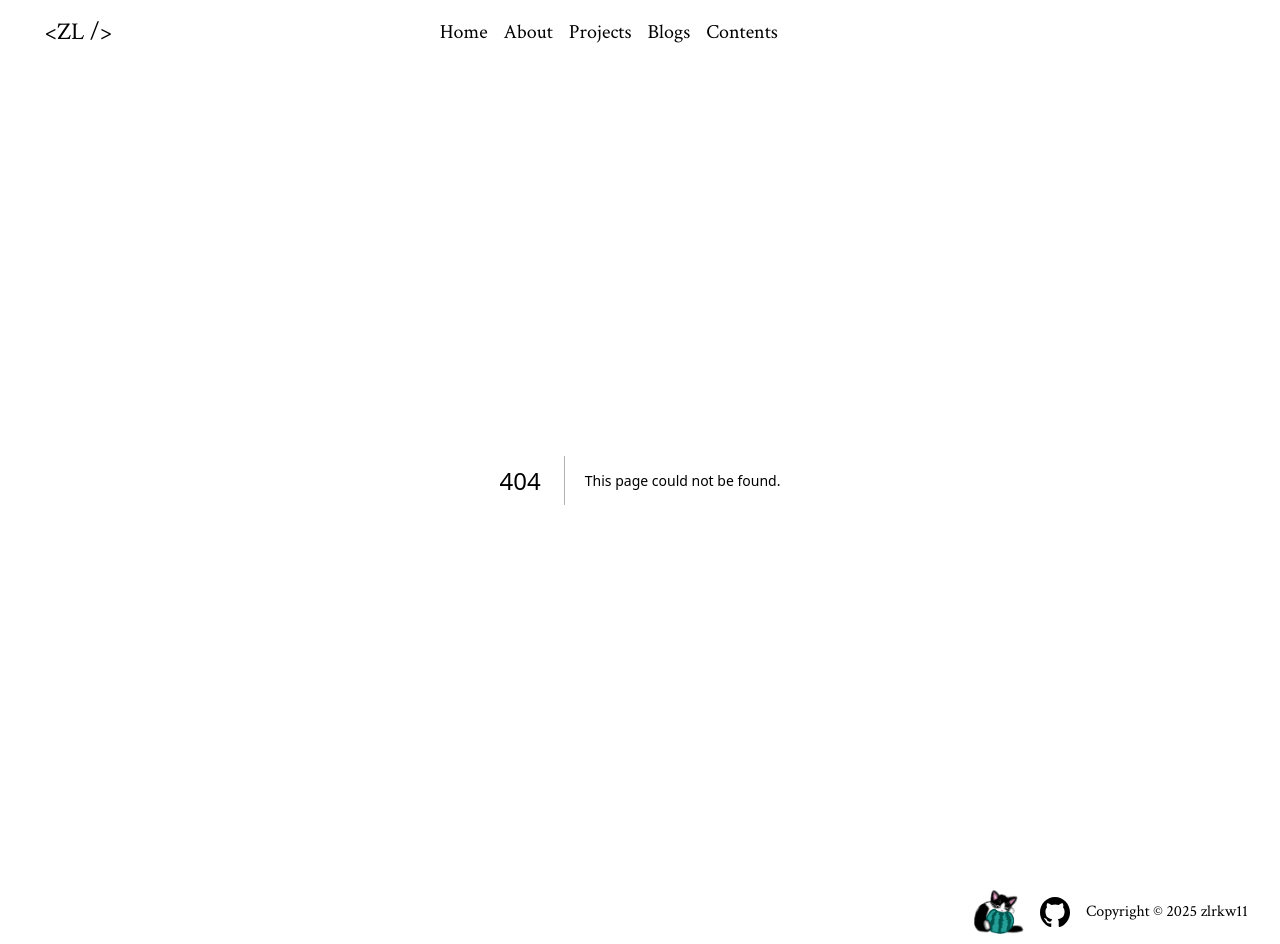
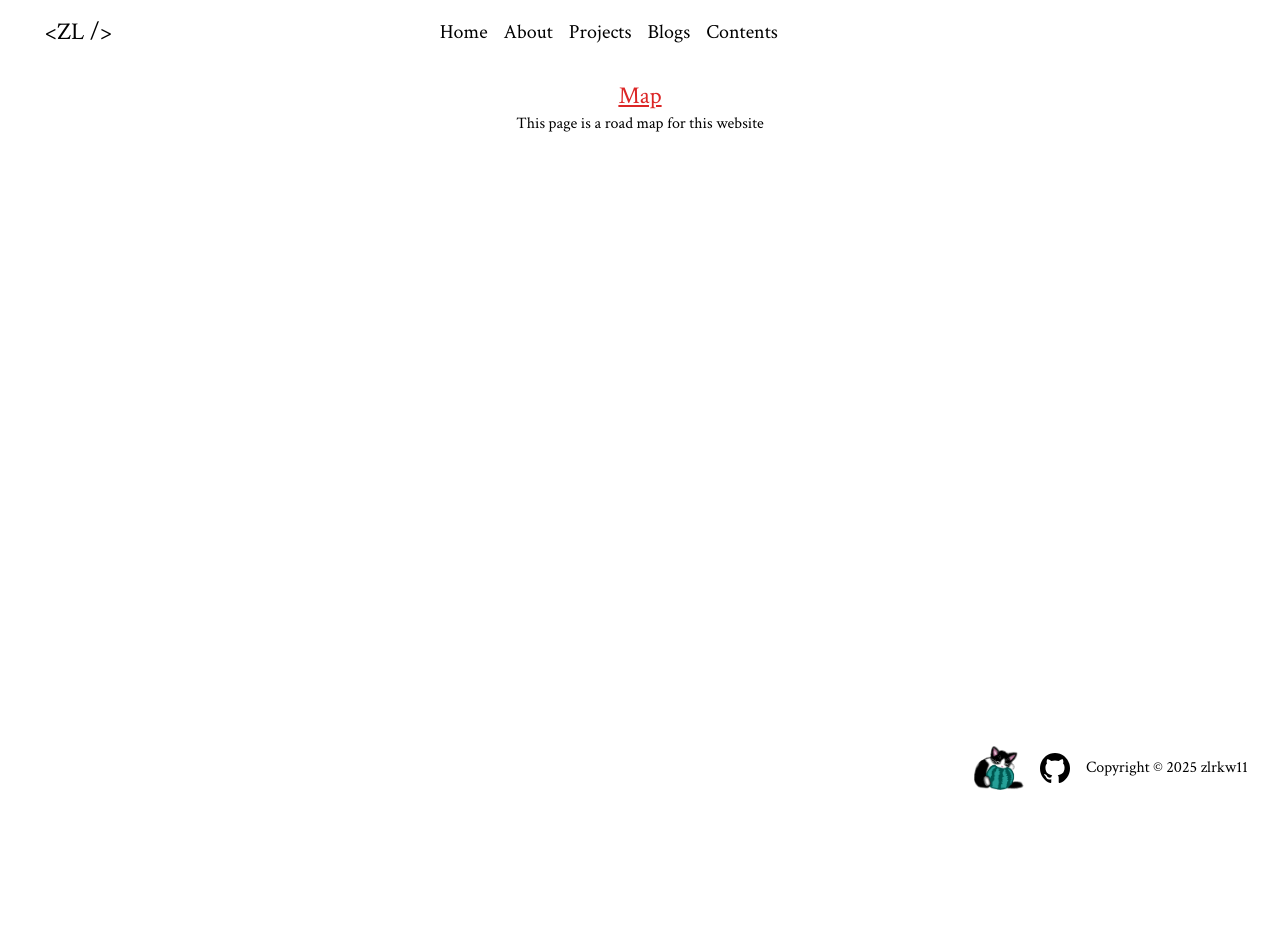
Before and after one commit to zlrkw11/zl-v2, a Next.js app: page /contents in a window 1280 px wide. Before the commit this address had no page. After the commit the page ends 800 px from the top, so only its background shows below. Built offline with nearby package versions, Linux system fonts and the light colour scheme.

Commit message:
map page for contents

```diff
--- a/app/components/nav.tsx
+++ b/app/components/nav.tsx
@@ -23,7 +23,7 @@ const Nav = () => {
         <Link className="hover:underline hover:text-gray-600 " href="/">
           Blogs
         </Link>{" "}
-        <Link className="hover:underline hover:text-gray-600" href="/">
+        <Link className="hover:underline hover:text-gray-600" href="/contents">
           Contents
         </Link>
       </div>
--- /dev/null
+++ b/app/contents/page.tsx
@@ -0,0 +1,12 @@
+const Menu = () => {
+  return (
+    <div className="flex flex-col justify-center items-center">
+      <div className="w-[800px] flex flex-col items-center">
+        <h1 className="text-red-600 underline text-2xl">Map</h1>
+        <p>This page is a road map for this website</p>
+      </div>
+    </div>
+  );
+};
+
+export default Menu;
```
